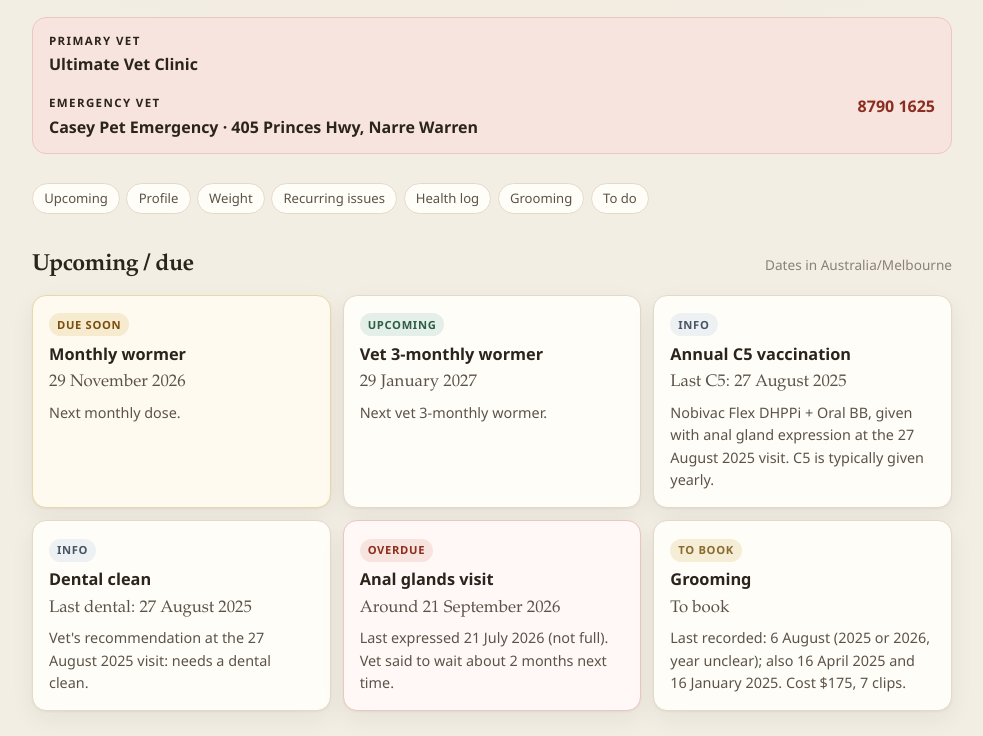
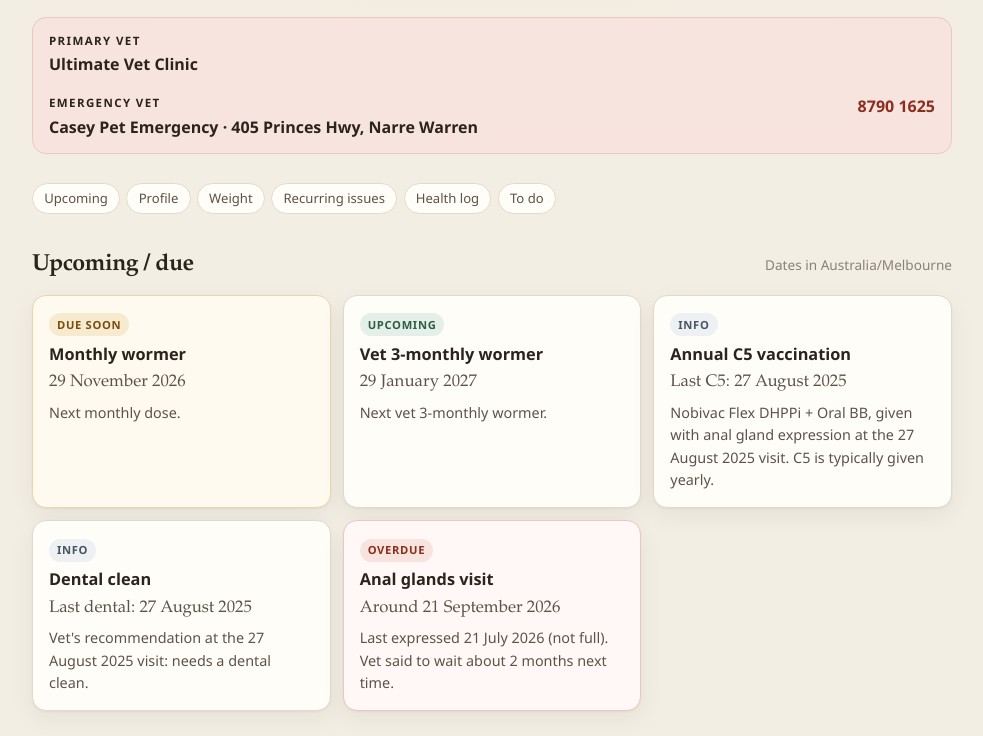
Before and after one commit to bobbyboy14/freddie-health, a plain HTML site: page index.html in a window 1280 px wide. Shown: the part 200-936 px from the top of the page, without its empty margins (148-1131 px from the left). Drawn offline with Linux system fonts and the light colour scheme.

Commit message:
Remove grooming section

```diff
--- a/index.html
+++ b/index.html
@@ -484,13 +484,6 @@ const RECORD = {
       dueDisplay: "Around 21 September 2026",
       note: "Last expressed 21 July 2026 (not full). Vet said to wait about 2 months next time.",
       kind: "book"
-    },
-    {
-      title: "Grooming",
-      due: null,
-      dueDisplay: "To book",
-      note: "Last recorded: 6 August (2025 or 2026, year unclear); also 16 April 2025 and 16 January 2025. Cost $175, 7 clips.",
-      kind: "book"
     }
   ],
 
@@ -767,18 +760,9 @@ const RECORD = {
     }
   ],
 
-  grooming: {
-    cost: "$175, 7 clips",
-    visits: [
-      { date: "16 January 2025", sortDate: "2025-01-16", note: "Thursday 16 January (recorded as 2025 in the notes)." },
-      { date: "Wednesday 16 April 2025", sortDate: "2025-04-16" },
-      { date: "6 August", sortDate: "2025-08-06", yearNote: "2025 or 2026, unclear in the notes — year not assumed." }
-    ]
-  },
 
   todo: [
-    "Vet visit to get Freddie’s anal glands expressed.",
-    "Get Freddie groomed."
+    "Vet visit to get Freddie’s anal glands expressed."
   ]
 };
 </script>
@@ -810,7 +794,6 @@ const RECORD = {
     <a href="#weight">Weight</a>
     <a href="#issues">Recurring issues</a>
     <a href="#log">Health log</a>
-    <a href="#grooming">Grooming</a>
     <a href="#todo">To do</a>
   </nav>
 
@@ -843,11 +826,6 @@ const RECORD = {
       <div class="filters" id="filters" role="tablist" aria-label="Filter log"></div>
     </div>
     <div class="log" id="log-list"></div>
-  </section>
-
-  <section id="grooming">
-    <div class="section-head"><h2>Grooming</h2></div>
-    <div class="card groom" id="grooming-card"></div>
   </section>
 
   <section id="todo">
@@ -1042,11 +1020,6 @@ const RECORD = {
   renderFilters();
   renderLog();
 
-  const visits = R.grooming.visits.slice().sort((a, b) => String(b.sortDate).localeCompare(String(a.sortDate)));
-  document.getElementById("grooming-card").innerHTML =
-    `<p class="cost">Cost ${esc(R.grooming.cost)}.</p>` +
-    `<ul>${visits.map((v) => `<li><strong>${esc(v.date)}</strong>${v.note ? " — " + esc(v.note) : ""}${v.yearNote ? ` <span class="year-note">${esc(v.yearNote)}</span>` : ""}</li>`).join("")}</ul>`;
-
   document.getElementById("todo-card").innerHTML =
     `<ul>${R.todo.map((t) => `<li>${esc(t)}</li>`).join("")}</ul>`;
 })();
```
